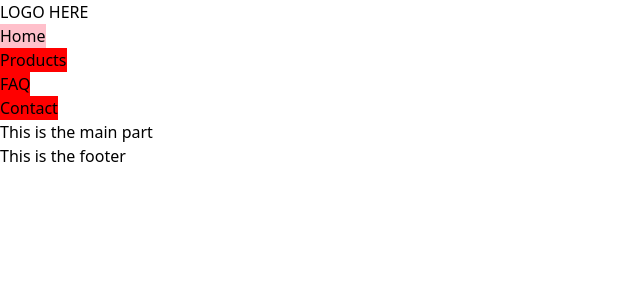
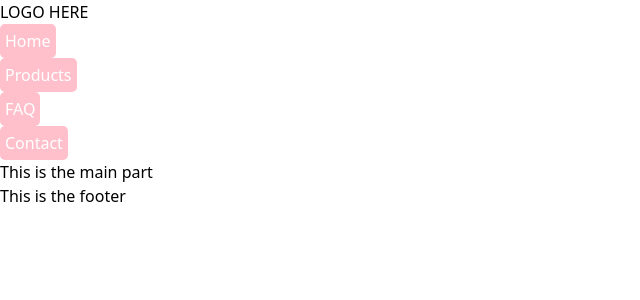
Before and after one commit to Wildcard1201/next-tailwind-woodshed, a Next.js app: page / in a window 1280 px wide. Shown: the top 300 px of the page, without its empty margins (0-640 px from the left). Built offline with nearby package versions, Linux system fonts and the light colour scheme.

Commit message:
nav group and buttons

```diff
--- a/pages/index.js
+++ b/pages/index.js
@@ -46,11 +46,13 @@ function Logo() {
 
 function NavGroup() {
   return (
-    <ul className="flex">
-      <li><button className="custom-button">Home</button></li>
-      <li><button>Products</button></li>
-      <li><button>FAQ</button></li>
-      <li><button>Contact</button></li>
-    </ul>
+    <div className="w-full border-black-600 bg-blue">
+      <ul className="flex ">
+        <li><button className="nav-button">Home</button></li>
+        <li><button className="nav-button">Products</button></li>
+        <li><button className="nav-button">FAQ</button></li>
+        <li><button className="nav-button">Contact</button></li>
+      </ul>
+    </div>
   )
 }
--- a/styles/main.css
+++ b/styles/main.css
@@ -2,12 +2,17 @@
 @tailwind components;
 @tailwind utilities;
 
-.custom-button {
+.nav-button {
+    margin-right: 5px;
+    border-radius: 5px;
+    padding: 5px;
     background-color: pink;
+    color: white;
+
 }
 
-@layer base {
+/* @layer base {
     button{
         background-color: red;
     }
-}
+} */
```
